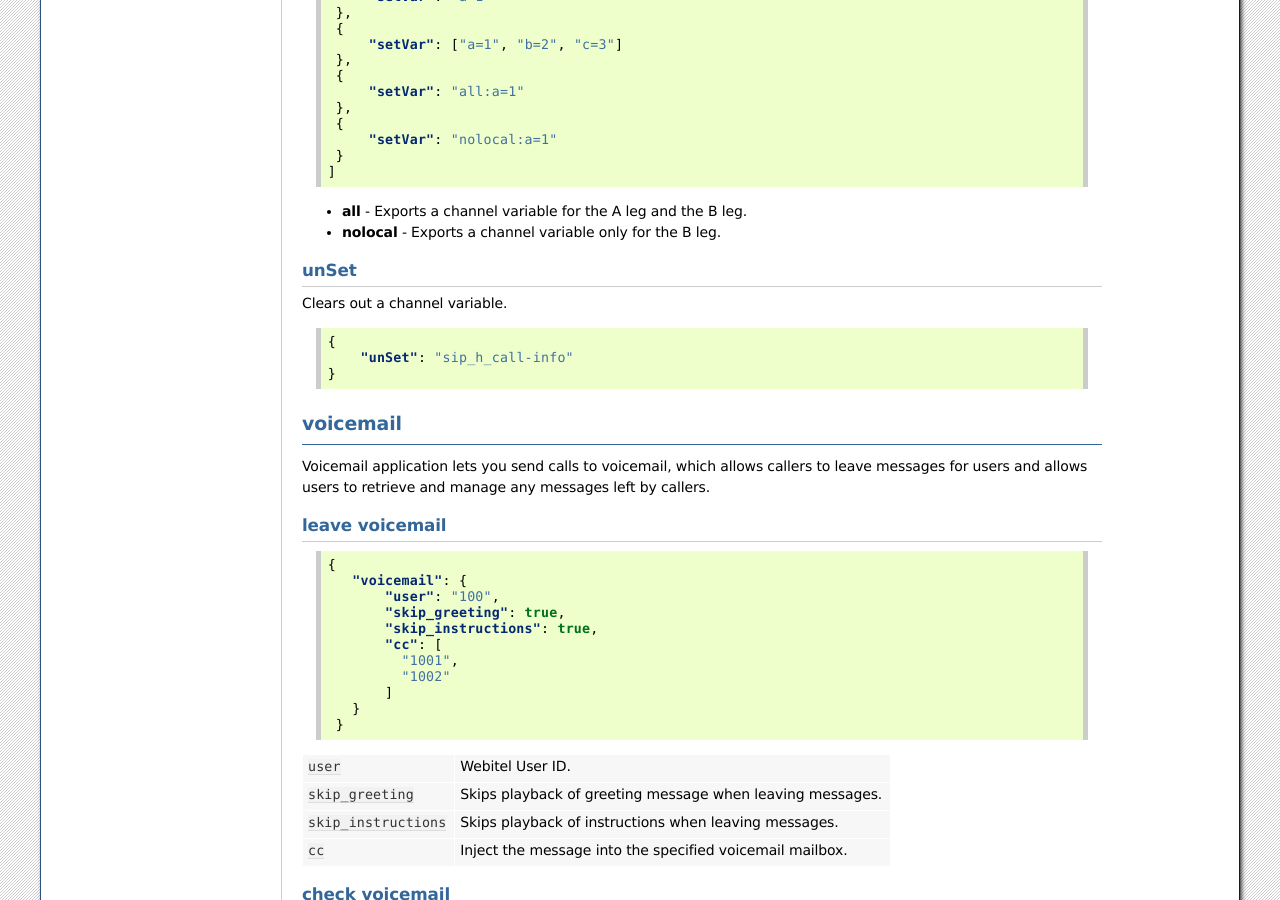
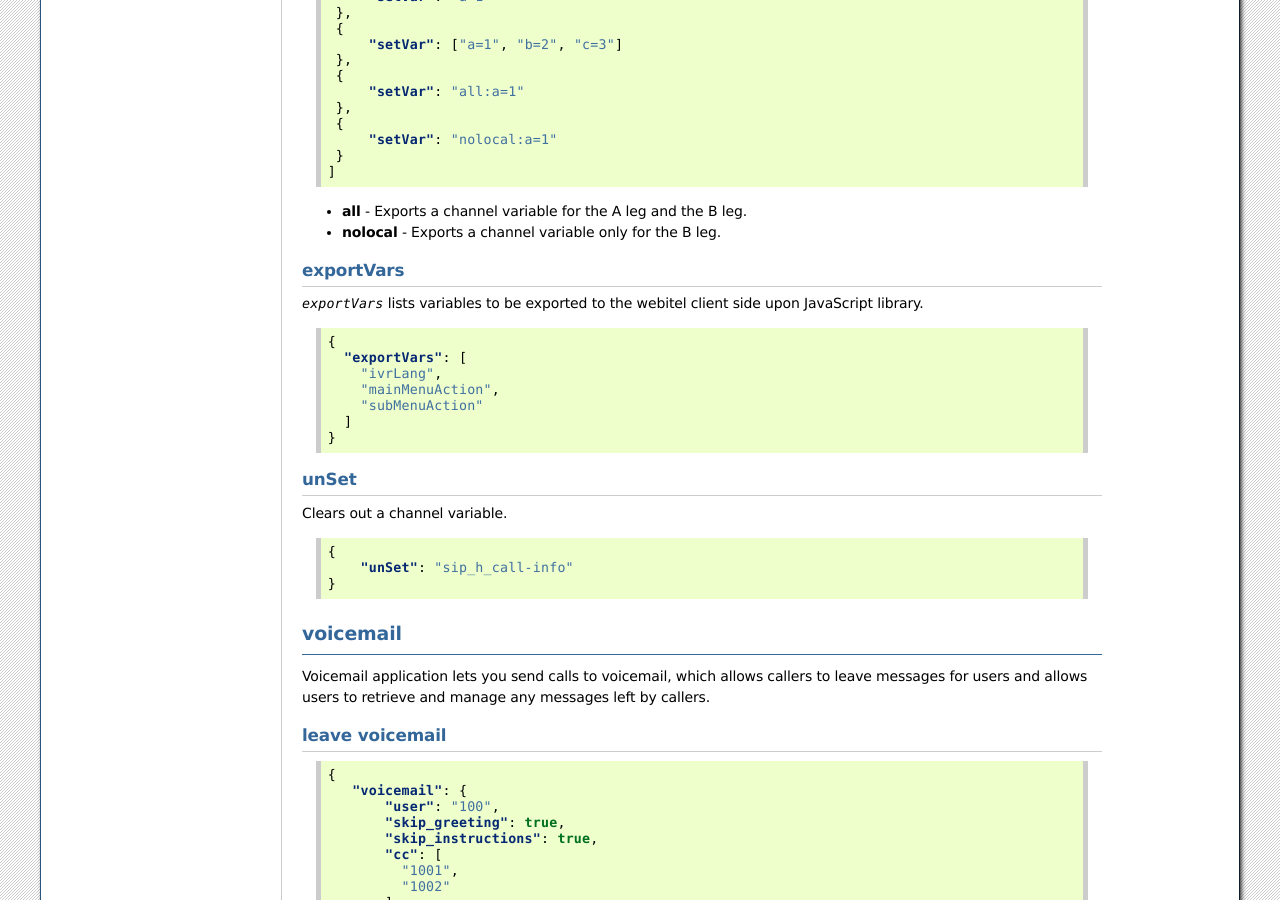
Before and after one commit to webitel/docs-en, a Sphinx documentation site: the page built from source/acr-applications.rst, in a window 1280 px wide and 900 px high, scrolled down 9921 px. Built offline with Sphinx 7.4.7, drawn with Linux system fonts in a browser that asks for light colours.

Commit message:
exportVars application

```diff
--- a/source/acr-applications.rst
+++ b/source/acr-applications.rst
@@ -711,6 +711,23 @@ Set a channel variable.
 - **all** - Exports a channel variable for the A leg and the B leg.
 - **nolocal** - Exports a channel variable only for the B leg.
 
+exportVars
+++++++++++
+
+.. py:module:: exportVars
+
+`exportVars` lists variables to be exported to the webitel client side upon JavaScript library.
+
+.. code-block:: json
+
+  {
+    "exportVars": [
+      "ivrLang",
+      "mainMenuAction",
+      "subMenuAction"
+    ]
+  }
+
 unSet
 +++++
 
--- a/source/tgml.rst
+++ b/source/tgml.rst
@@ -32,7 +32,7 @@ Standard tones can have custom duration per use with the () modifier 7(1000, 500
 Global varaibles
 ++++++++++++++++
 
-Predefined global variables with country tones:
+Predefined global variables with country ringback tone:
 
 - be-ring=%(1000,3000,425)
 - ca-ring=%(2000,4000,440,480)
```
